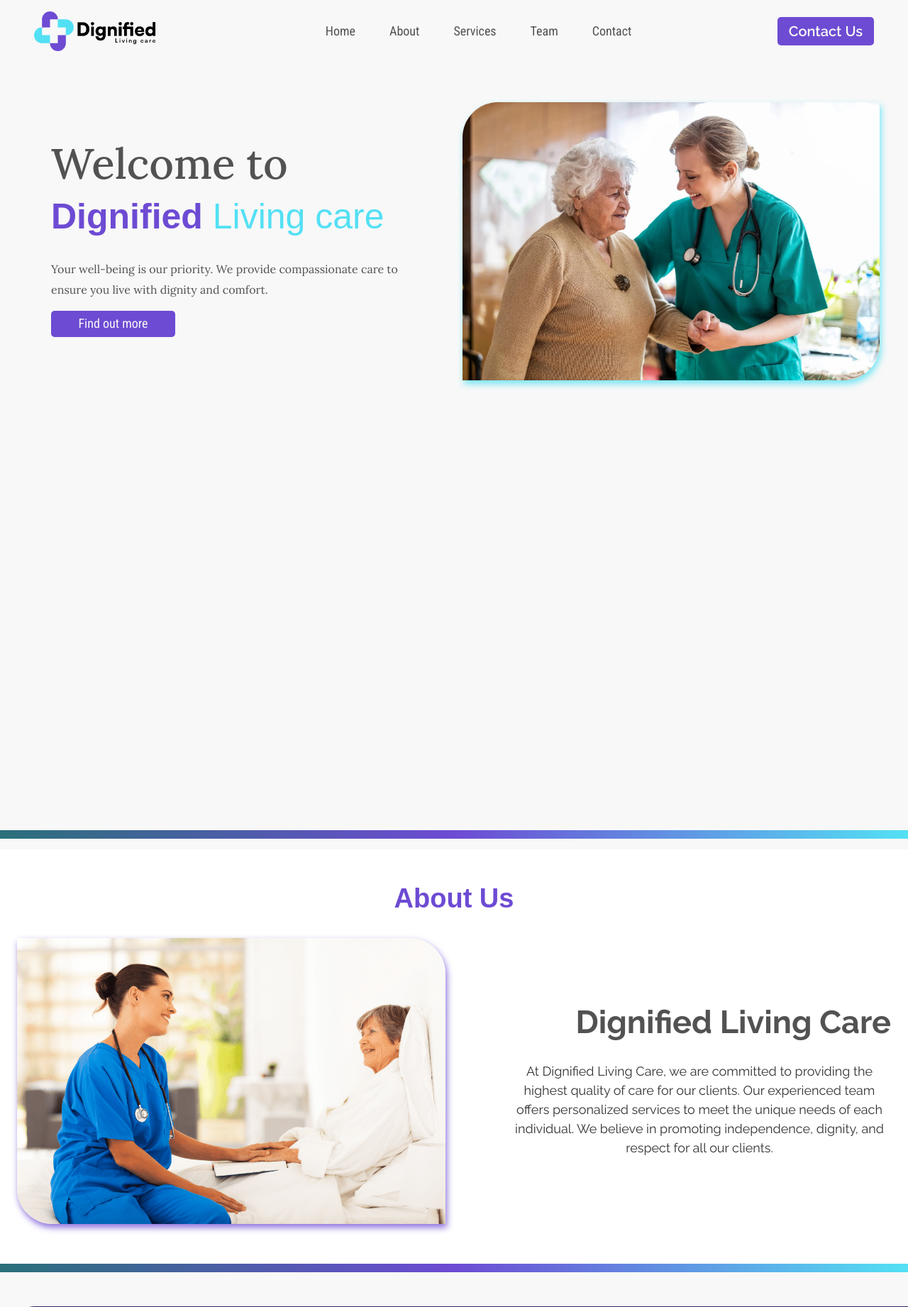
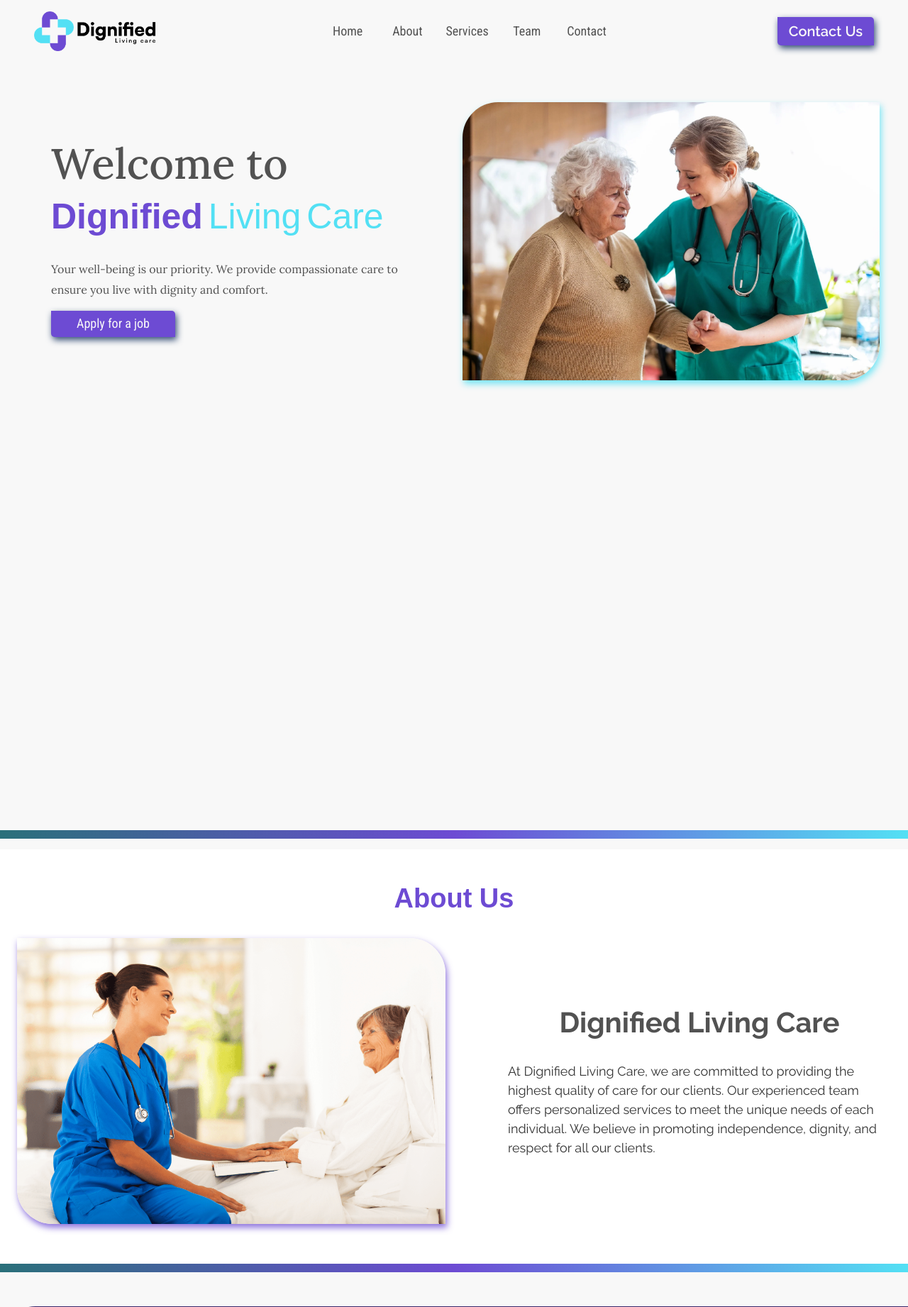
Before and after one commit to AyomideKayode/dignified_care, a Flask app: page / in a window 1280 px wide. Shown: the top 1842 px of the page at 71% size. Run offline with Flask 3, Linux system fonts and the light colour scheme; some web fonts are replaced.

Commit message:
Styling fixes, Contact Numbers & LTD inclusion.🚧

```diff
--- a/static/css/main.css
+++ b/static/css/main.css
@@ -326,21 +326,23 @@ em {
   height: 3.5rem;
 }
 
-.home-nav {
+/* .home-nav {
   display: flex;
-}
+} */
 
 .navigation-links2-nav {
   list-style-type: none;
   margin: 0;
   padding: 0;
-  display: flex;
+  display: grid;
+  grid-template-columns: repeat(5, 1fr);
+  gap: var(--dl-space-space-halfunit);
+  justify-items: center;
   align-items: center;
-  flex-direction: row;
 }
 
 .home-nav .navigation-links2-nav li {
-  margin-left: var(--dl-space-space-twounits);
+  /* margin-left: var(--dl-space-space-twounits); */
   padding: var(--dl-space-space-halfunit);
   font-size: 18px;
 }
@@ -353,8 +355,8 @@ em {
 
 .home-nav .navigation-links2-nav li a:hover,
 .home-nav-mobile .navigation-links2-nav li a:hover {
-  font-style: italic;
-  font-family: 'Lora', serif;
+  /* font-style: italic; */
+  /* font-family: 'Lora', serif; */
   font-weight: 700;
   color: var(--violet);
   text-decoration: underline;
@@ -364,7 +366,12 @@ em {
   background-color: var(--violet);
   color: var(--grey);
   border: none;
-  border-radius: 5px;
+  border-top-left-radius: 0px;
+  border-top-right-radius: 5px;
+  border-bottom-left-radius: 5px;
+  border-bottom-right-radius: 0px;
+  /* horizontal-offset, vertical-offset, blur-radius & color of the shadow */
+  box-shadow: 2px 4px 10px #304b72;
   padding: 8px 16px;
   cursor: pointer;
 }
@@ -376,6 +383,7 @@ em {
 .header_btn:hover {
   background-color: var(--lightblue);
   color: var(--darkblue);
+  transform: scale(0.9);
 }
 
 .header_btn a:hover {
@@ -429,6 +437,7 @@ em {
   font-family: 'Hammersmith One', sans-serif;
   font-weight: 600;
   font-style: normal;
+  word-spacing: -6px;
 }
 
 .banner-text p {
@@ -506,15 +515,14 @@ em {
   font-family: 'Raleway', sans-serif;
   /* width: 100%; */
   max-width: 640px;
-  text-align: right;
+  text-align: center;
   display: flex;
   margin-left: var(--dl-space-space-fourunits);
   flex-direction: column;
 }
 
 .about_text h1 {
-  font-size: 45px;
-  font-weight: 500;
+  font-size: 40px;
   font-weight: 700;
   line-height: 50px;
 }
@@ -522,7 +530,7 @@ em {
 .about_text p {
   font-size: 18px;
   line-height: 1.5;
-  text-align: center;
+  text-align: left;
   color: #333;
   margin-top: 10px;
 }
--- a/templates/index.html
+++ b/templates/index.html
@@ -49,14 +49,14 @@
           <h1>Welcome to</h1>
           <h1>
             <span class="violet"
-              >Dignified <em class="lightblue">Living care</em></span
+              >Dignified <em class="lightblue">Living Care</em></span
             >
           </h1>
           <p>
             Your well-being is our priority. We provide compassionate care to
             ensure you live with dignity and comfort.
           </p>
-          <a href="#contact" class="header_btn">Find out more</a>
+          <a href="#contact" class="header_btn">Apply for a job</a>
         </div>
         <div class="banner_img">
           <img
@@ -310,10 +310,10 @@
             </span>
 
             <p>General enquiries</p>
-            <span> +44 117 463 3667 </span>
+            <span> +44 15 43 9925 </span>
 
             <p>Recruitment</p>
-            <span> +44 117 463 3667 </span>
+            <span> +44 15 43 9925 </span>
 
             <p>Opening hours: 24/7</p>
           </div>
@@ -322,14 +322,14 @@
     </section>
 
     <footer>
-      <p>&copy; 2024 Dignified Living Care. All rights reserved.</p>
-      <ul>
+      <p>&copy; 2024 Dignified Living Care LTD. All rights reserved.</p>
+      <!-- <ul>
         <li><a href="/">Home</a></li>
         <li><a href="#about">About</a></li>
         <li><a href="#services">Services</a></li>
         <li><a href="#team">Team</a></li>
         <li><a href="#contact">Contact</a></li>
-      </ul>
+      </ul> -->
     </footer>
 
     <script src="{{ url_for('static', filename='js/main.js') }}"></script>
```
